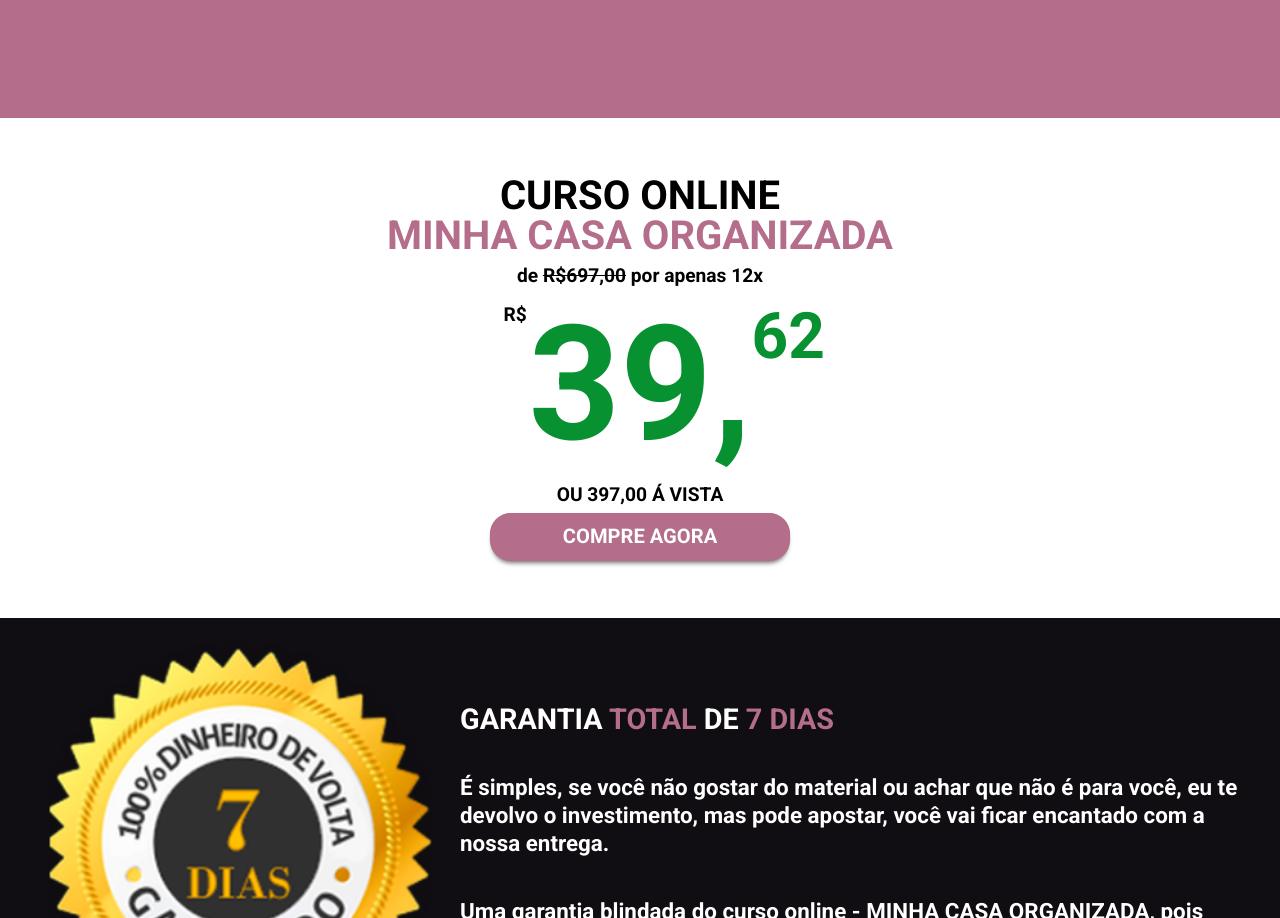
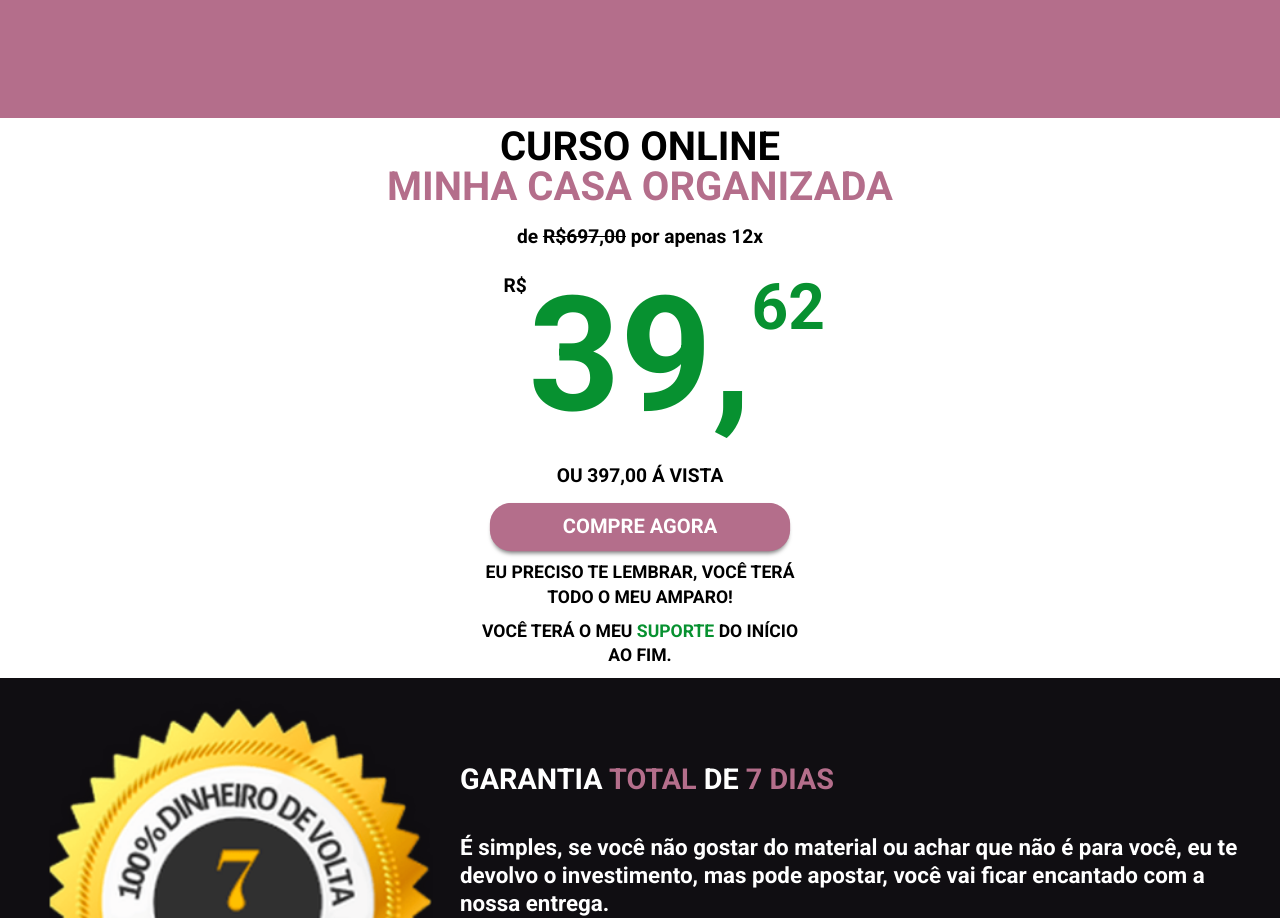
Before and after one commit to JuniorAlvesbr/leticiamartins.com.br-curso, a Next.js app: page / in a window 1280 px wide. Shown: the part 7513-8431 px from the top of the page. Built offline with nearby package versions, Linux system fonts and the light colour scheme; no server answers.

Commit message:
refactory price

```diff
--- a/components/Garantia/index.js
+++ b/components/Garantia/index.js
@@ -22,7 +22,6 @@ export default function Garantia() {
                     Uma garantia blindada do curso online - <strong>minha casa organizada</strong>, pois respeitamos seu tempo e seu dinheiro e desejamos ter pessoas satisfeitas com nosso conteúdo.
                 </Text>
             </TextBox>
-
         </Container>
     )
 }
--- a/components/Price/index.js
+++ b/components/Price/index.js
@@ -1,4 +1,4 @@
-import { Container } from "./styles";
+import { Container, Description } from "./styles";
 import { Button, SubTitle, Text } from '../../object'
 
 export default function Price() {
@@ -8,12 +8,17 @@ export default function Price() {
                 curso online <br></br>
                 <em>minha casa organizada</em>
             </SubTitle>
+
             <Text>de <s>R$697,00</s> por apenas 12x</Text>
             <Text><em>R$</em><strong>39,<span>62</span></strong></Text>
             <Text><span>ou 397,00 á vista</span></Text>
+
             <Button href="https://pay.hotmart.com/N69221252K?bid=1651088642711" target="_blank">
                 Compre Agora
             </Button>
+
+            <Description>Eu preciso te lembrar, você terá todo o meu amparo!</Description>
+            <Description>Você terá o meu <strong>suporte</strong> do início ao fim.</Description>
         </Container>
     )
 }
--- a/components/Price/styles.js
+++ b/components/Price/styles.js
@@ -4,18 +4,20 @@ import { Button, SubTitle, Text } from '../../object'
 export const Container = styled.section`
     display: flex;
     flex-direction: column;
-    justify-content: center;
+    justify-content: space-evenly;
     align-items: center;
-    height: 400px;
+    height: 70vh;
 
-    & > ${SubTitle}, ${Text} {
+    ${SubTitle} {
+        font-size: 1.6rem;
         text-align: center;
     }
 
-    & > ${Text} {
+    ${Text} {
         font-size: 1.2rem;
         position: relative;
         padding: 10px;
+        text-align: center;
 
         em {
             position: absolute;
@@ -42,8 +44,6 @@ export const Container = styled.section`
     }
 
     @media (min-width: 700px) {
-        height: 500px;
-
         & > ${SubTitle} {
             font-size: 2.5rem;
             line-height: 40px;
@@ -58,3 +58,16 @@ export const Container = styled.section`
     }
 
 `
+
+export const Description = styled.p`
+    font-weight: 700;
+    text-align: center;
+    font-size: 1.1rem;
+    text-transform: uppercase;
+    line-height: 1.4;
+    max-width: 320px;
+
+    strong {
+        color: #079130;
+    }
+`
```
